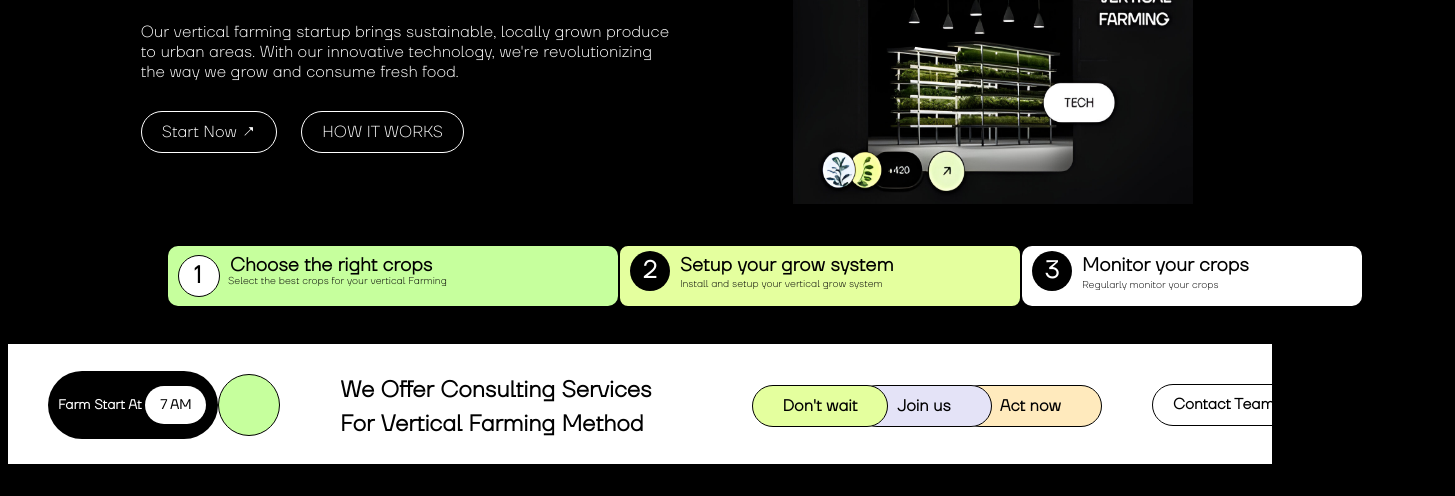
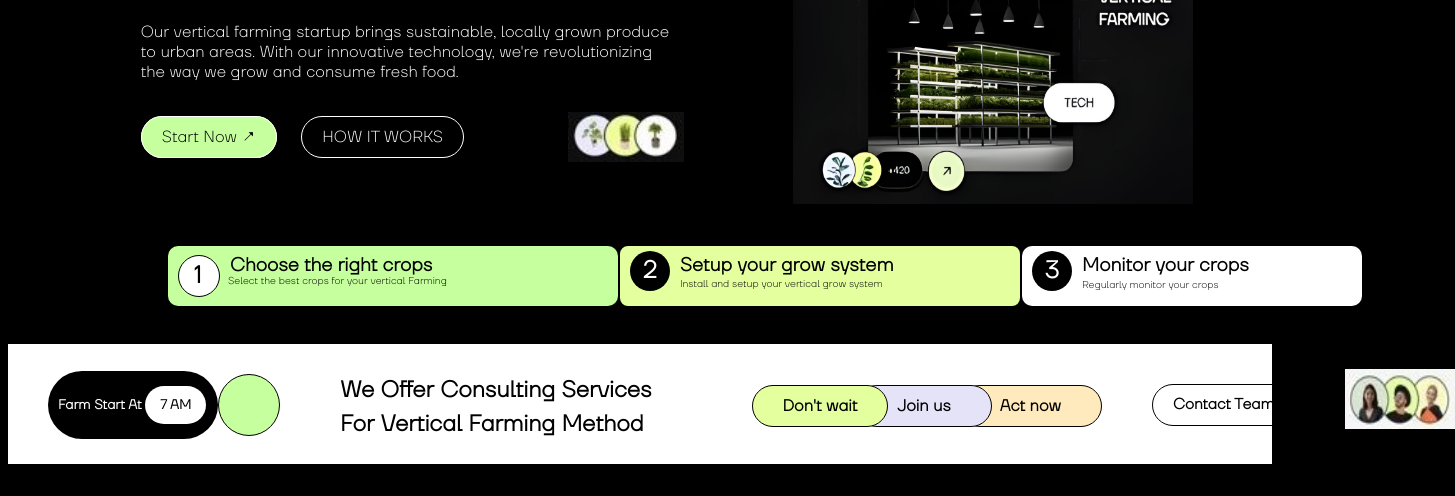
Before and after one commit to Vasanthpushpa/vertical-farm, a plain HTML site: page index.html in a window 1280 px wide. Shown: the part 304-800 px from the top of the page, 1455 px wide, since content can reach past the window. Drawn offline with nearby package versions, Linux system fonts and the light colour scheme.

Commit message:
updated image,color

```diff
--- a/assets/style.css
+++ b/assets/style.css
@@ -70,6 +70,14 @@ body{
     color: white;
 
 }
+.start{
+    background-color: #c6ff9d;
+    color: black;
+}
+.start:hover{
+    background-color: black;
+    color: #c6ff9d;
+}
 p{
     margin-bottom: 40px;
 }
@@ -78,7 +86,7 @@ p{
     margin-left: 20px;
 
 }
-.start:hover,.how:hover{
+.how:hover{
     color: black;
     background-color: #e6f6c5;
 
@@ -117,12 +125,18 @@ p{
     border: 1px solid white;
     padding: 10px 20px;
     border-radius: 80px;
+    background-color: #c6ff9d;
+    color: black;
 
 
 }
-.b7:hover,.b6:hover{
+.b6:hover{
     color: black;
     background-color: #e6f6c5;
+}
+.b7:hover{
+    color: #c6ff9d;
+    background-color: black;
 }
 .f3{
     position: relative;
@@ -463,3 +477,24 @@ body > div.bottom > div.content-left > div > h2.f.fs > b{
     left: 20px;
 
 }
+
+
+.how,.start{
+    position: relative;
+    top: -30px;
+}
+
+.plant{
+    position: relative;
+    top: -10px;
+    left: 100px;
+    height: 50px;
+
+}
+.people{
+    width: 110px;
+    height: 60px;
+    position: relative;
+    left: 300px;
+    top: 25px;
+}
--- a/index.html
+++ b/index.html
@@ -51,6 +51,7 @@
                 <a href="#" class="start">Start Now ↗</a>
 
                 <a href="#" class="how">HOW IT WORKS</a>
+                <img class="plant" src="assets/images/plant.jpg" alt="">
 
 
 
@@ -105,6 +106,7 @@
         </div>
 
         <div class="cont"> <h3 class="con1">Contact Team</h3></div>
+        <img src="assets/images/people.jpg" alt="" class="people">
 
 
     </div>
```
Also changed, not shown: assets/images/people.jpg (added), assets/images/plant.jpg (added).
